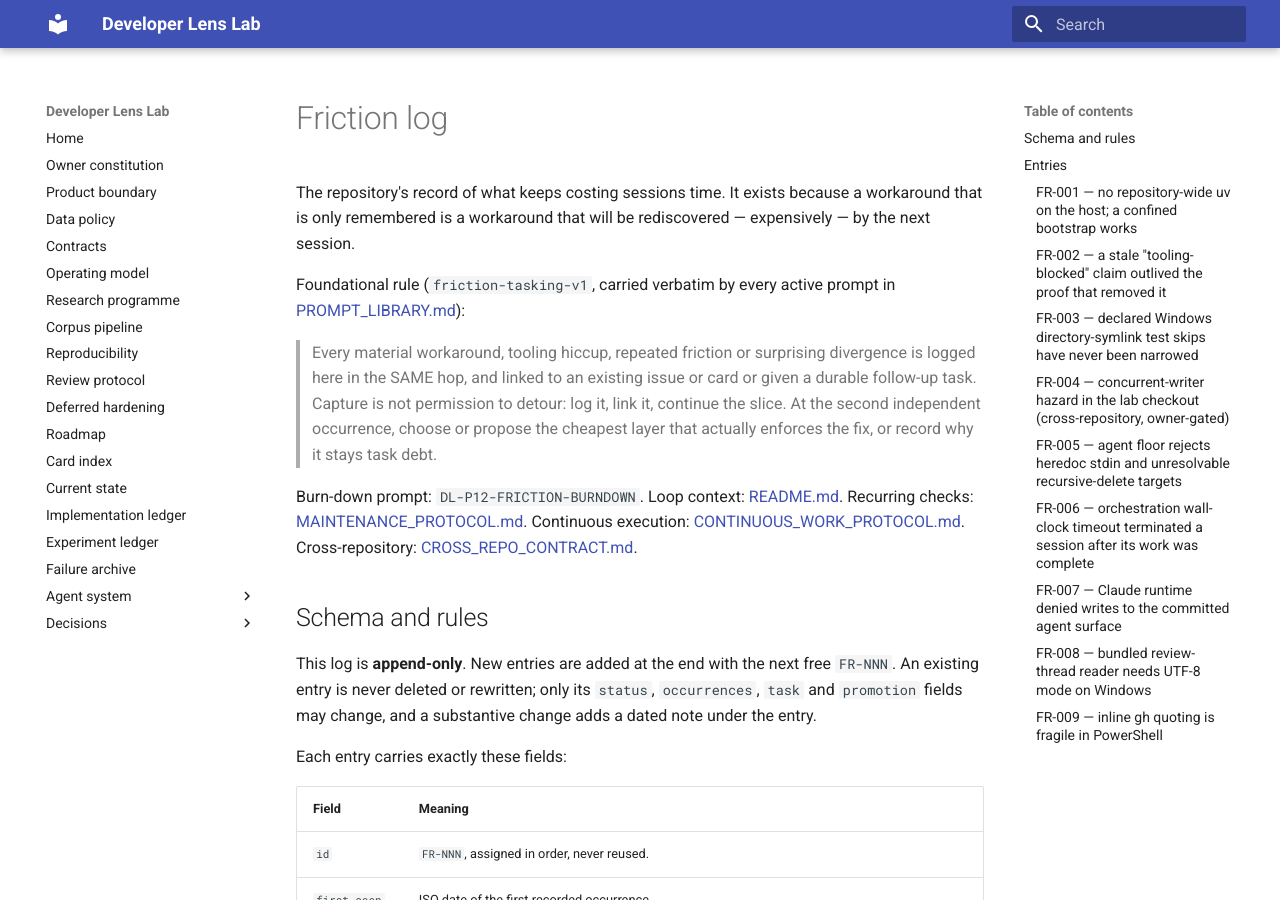
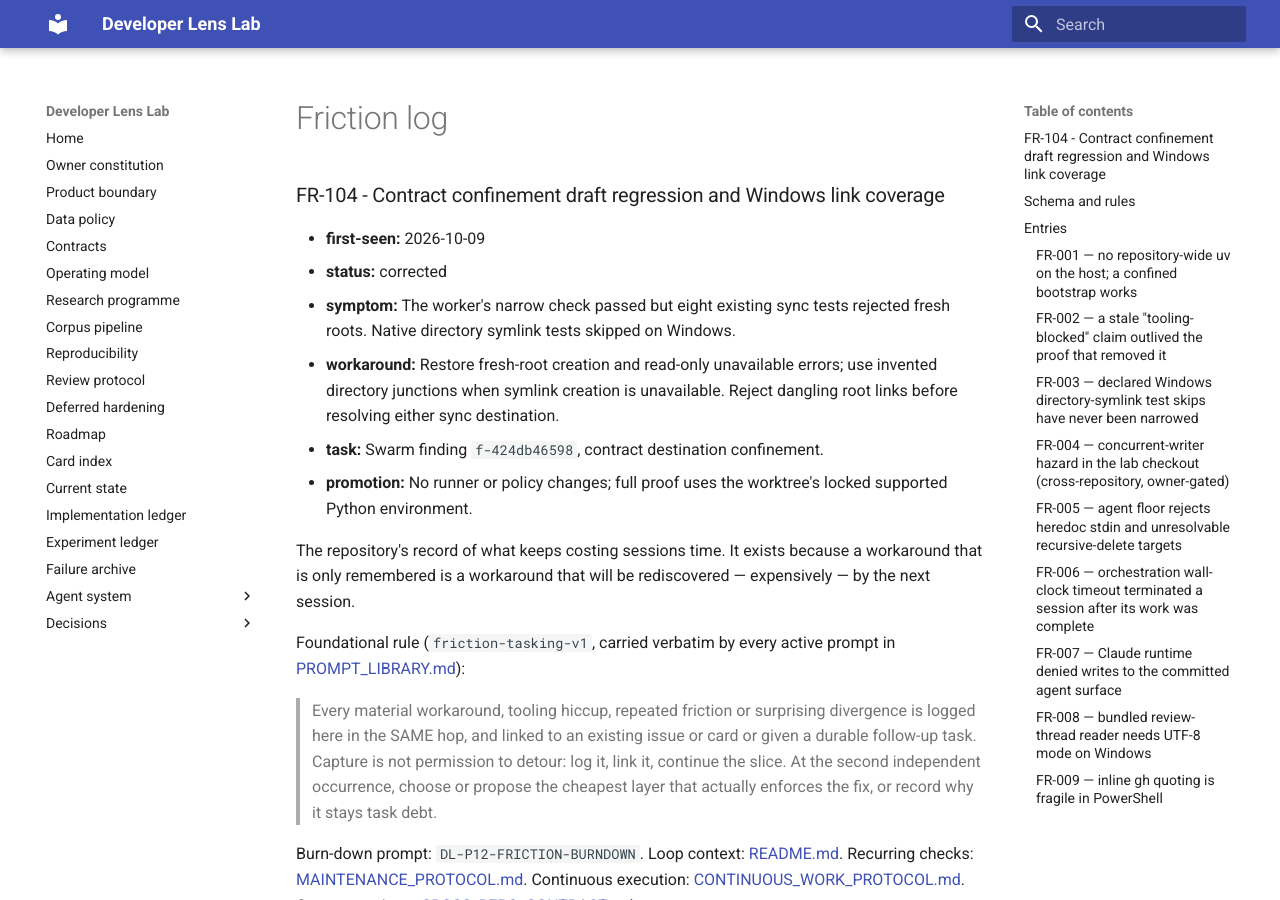
Before and after one commit to Chris0Jeky/developer-lens-lab, an MkDocs documentation site: the page built from docs/agent-system/FRICTION_LOG.md, in a window 1280 px wide and 900 px high. Built offline with MkDocs 1.6.1 and Material for MkDocs 9.7.7, drawn with Linux system fonts in a browser that asks for light colours.

```diff
--- a/docs/agent-system/FRICTION_LOG.md
+++ b/docs/agent-system/FRICTION_LOG.md
@@ -1,4 +1,13 @@
 # Friction log
+
+### FR-104 - Contract confinement draft regression and Windows link coverage
+
+- **first-seen:** 2026-10-09
+- **status:** corrected
+- **symptom:** The worker's narrow check passed but eight existing sync tests rejected fresh roots. Native directory symlink tests skipped on Windows.
+- **workaround:** Restore fresh-root creation and read-only unavailable errors; use invented directory junctions when symlink creation is unavailable. Reject dangling root links before resolving either sync destination.
+- **task:** Swarm finding `f-424db46598`, contract destination confinement.
+- **promotion:** No runner or policy changes; full proof uses the worktree's locked supported Python environment.
 
 The repository's record of what keeps costing sessions time. It exists because a workaround that is
 only remembered is a workaround that will be rediscovered — expensively — by the next session.
```
Also changed, not shown: docs/IMPLEMENTATION_LEDGER.md (+6 -0 lines), 2 other files.
